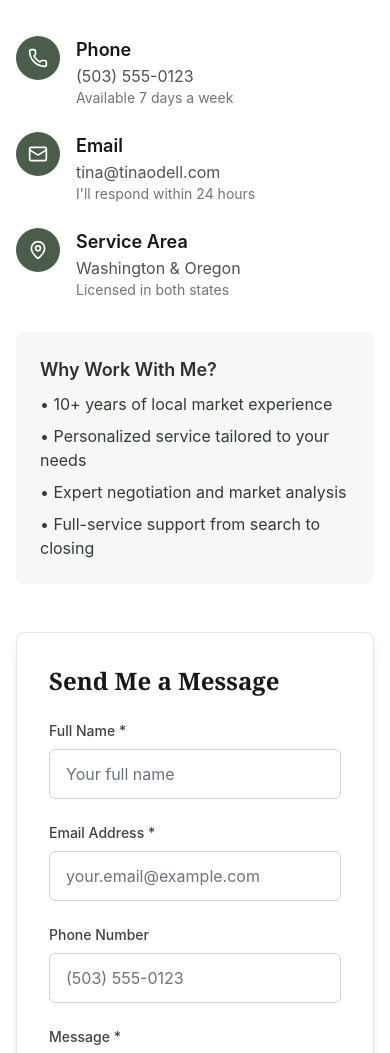
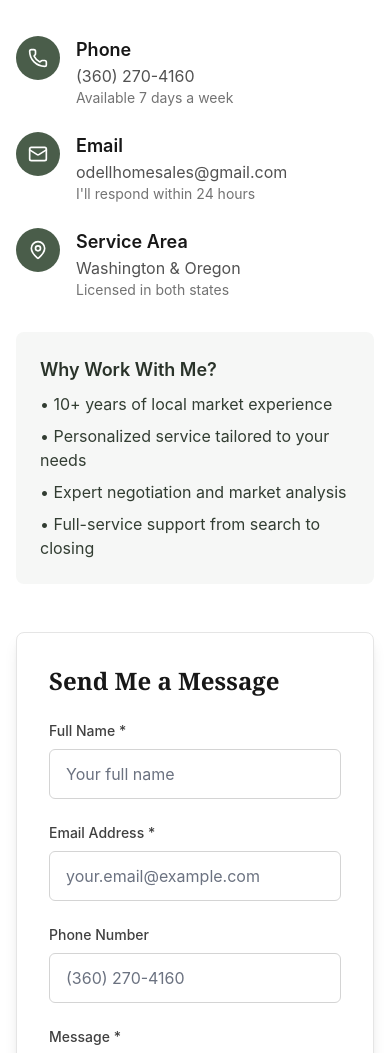
Before and after one commit to MarkKelly00/tinaRealtor, a React (Vite) app: page /contact in a window 390 px wide. Shown: the part 468-1521 px from the top of the page. Built offline with nearby package versions, Linux system fonts and the light colour scheme; no server answers.

Commit message:
updated phone and email

```diff
--- a/src/components/layout/Footer.tsx
+++ b/src/components/layout/Footer.tsx
@@ -71,14 +71,14 @@ const Footer: React.FC = () => {
               <div className="flex items-start space-x-3">
                 <Phone size={16} className="mt-1 flex-shrink-0" />
                 <div>
-                  <p className="text-sm">(503) 555-0123</p>
+                  <p className="text-sm">(360) 270-4160</p>
                 </div>
               </div>
               <div className="flex items-start space-x-3">
                 <Mail size={16} className="mt-1 flex-shrink-0" />
                 <div>
-                  <a href="mailto:tina@tinaodell.com" className="text-sm hover:text-white transition-colors">
-                    tina@tinaodell.com
+                  <a href="mailto:odellhomesales@gmail.com" className="text-sm hover:text-white transition-colors">
+                    odellhomesales@gmail.com
                   </a>
                 </div>
               </div>
--- a/src/pages/About.tsx
+++ b/src/pages/About.tsx
@@ -39,18 +39,18 @@ const About: React.FC = () => {
               </div>
               <div className="flex flex-col sm:flex-row gap-4">
                 <a
-                  href="mailto:tina@tinaodell.com"
+                  href="mailto:odellhomesales@gmail.com"
                   className="flex items-center space-x-2 text-primary-600 hover:text-primary-700"
                 >
                   <Mail size={20} />
-                  <span>tina@tinaodell.com</span>
+                  <span>odellhomesales@gmail.com</span>
                 </a>
                 <a
-                  href="tel:503-555-0123"
+                  href="tel:360-270-4160"
                   className="flex items-center space-x-2 text-primary-600 hover:text-primary-700"
                 >
                   <Phone size={20} />
-                  <span>(503) 555-0123</span>
+                  <span>(360)270-4160</span>
                 </a>
               </div>
             </div>
--- a/src/pages/Contact.tsx
+++ b/src/pages/Contact.tsx
@@ -57,7 +57,7 @@ const Contact: React.FC = () => {
                   </div>
                   <div>
                     <h3 className="text-lg font-semibold text-secondary-900">Phone</h3>
-                    <p className="text-secondary-600">(503) 555-0123</p>
+                    <p className="text-secondary-600">(360) 270-4160</p>
                     <p className="text-sm text-secondary-500">Available 7 days a week</p>
                   </div>
                 </div>
@@ -68,7 +68,7 @@ const Contact: React.FC = () => {
                   </div>
                   <div>
                     <h3 className="text-lg font-semibold text-secondary-900">Email</h3>
-                    <p className="text-secondary-600">tina@tinaodell.com</p>
+                    <p className="text-secondary-600">odellhomesales@gmail.com</p>
                     <p className="text-sm text-secondary-500">I'll respond within 24 hours</p>
                   </div>
                 </div>
@@ -161,7 +161,7 @@ const Contact: React.FC = () => {
                       id="phone"
                       {...register('phone')}
                       className="w-full px-4 py-3 border border-secondary-300 rounded-md focus:ring-2 focus:ring-primary-500 focus:border-primary-500 transition-colors"
-                      placeholder="(503) 555-0123"
+                      placeholder="(360) 270-4160"
                     />
                   </div>
 
--- a/src/pages/ListingDetail.tsx
+++ b/src/pages/ListingDetail.tsx
@@ -103,8 +103,8 @@ const ListingDetail: React.FC = () => {
     mlsNumber: 'MLS2110240',
     listingAgent: {
       name: 'Tina Odell',
-      phone: '(503) 555-0123',
-      email: 'tina@tinaodell.com'
+      phone: '(360) 270-4160',
+      email: 'odellhomesales@gmail.com'
     }
   };
 
```
Also changed, not shown: 1 other file (tests, documents, lock files or other folders).
